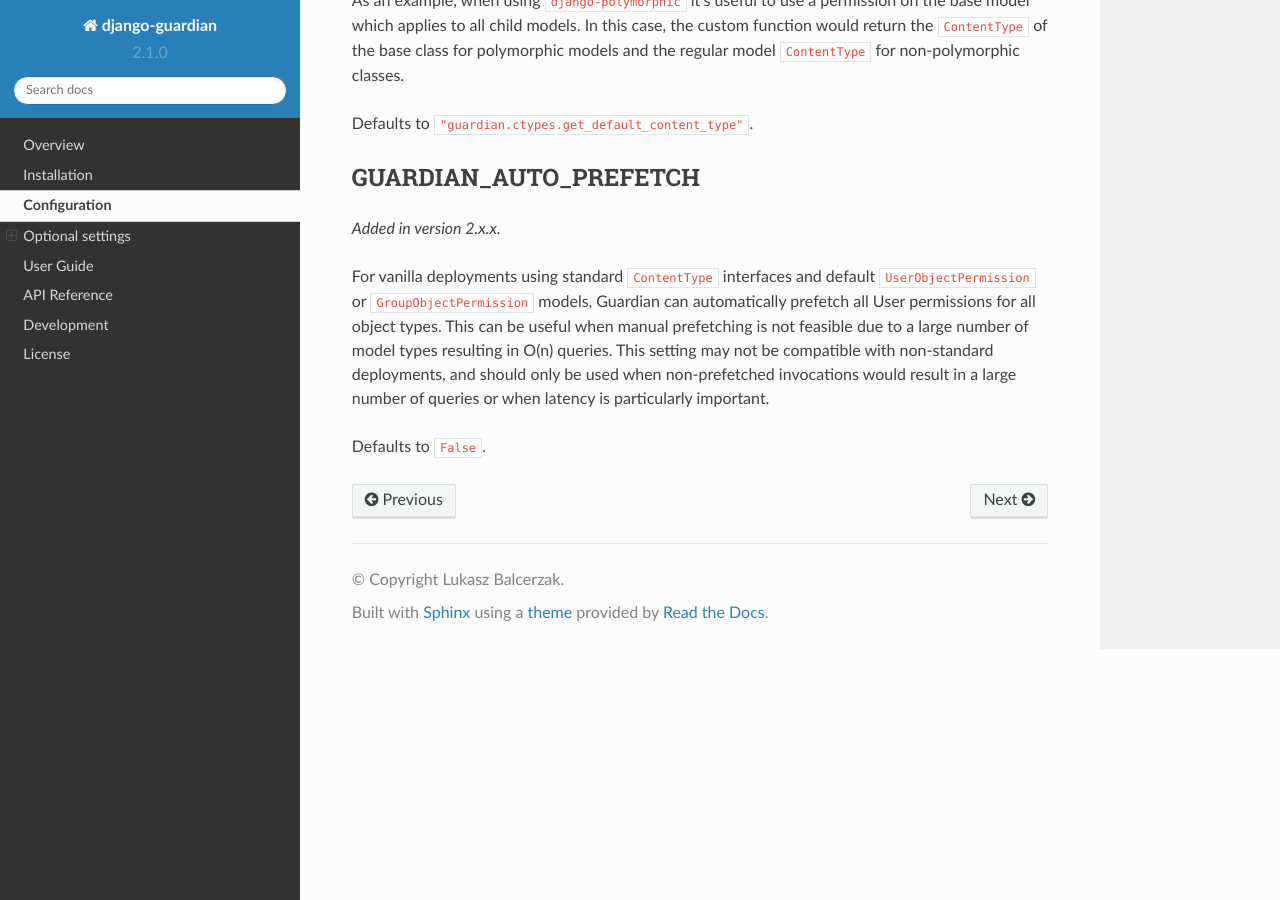
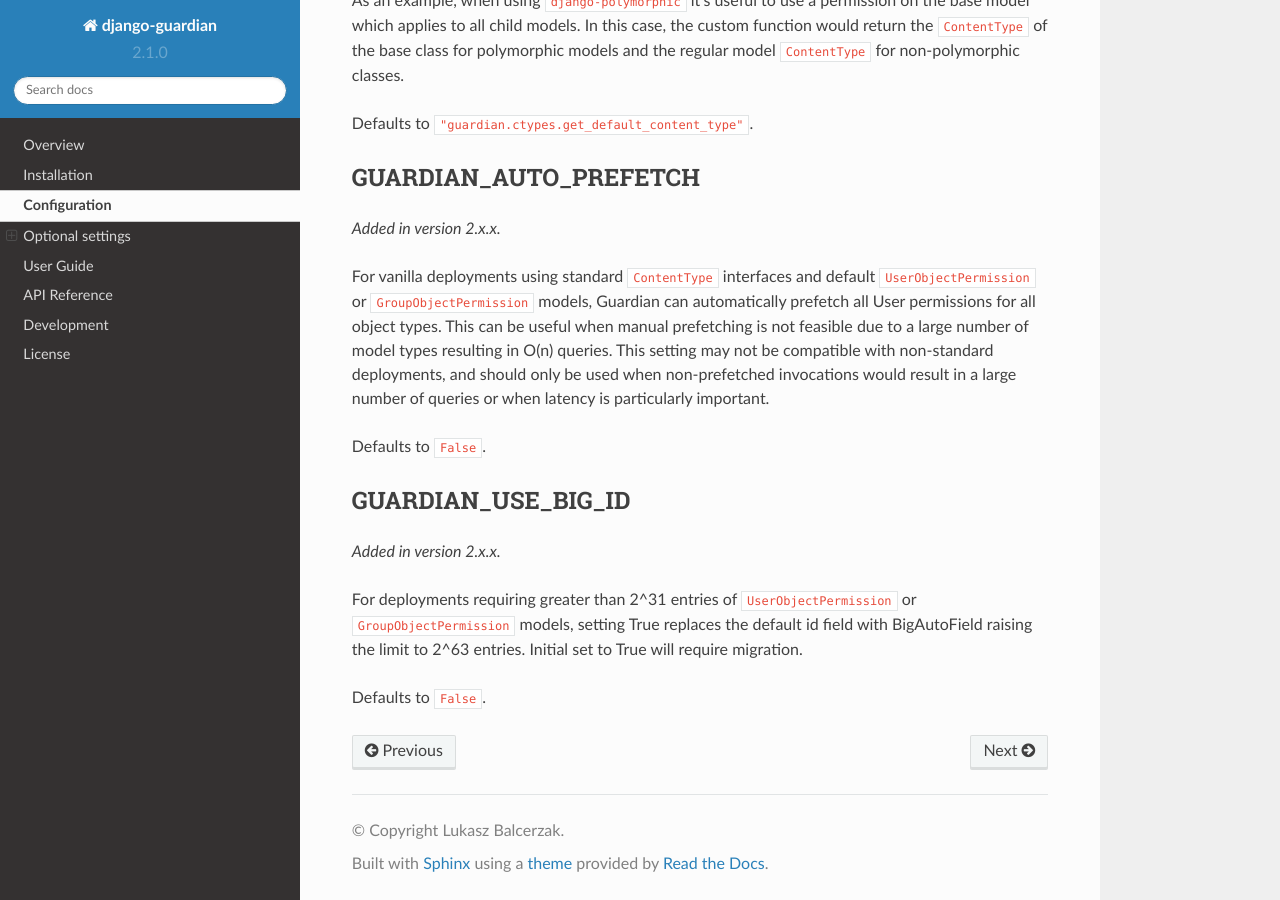
Before and after one commit to django-guardian/django-guardian, a Sphinx documentation site: the page built from docs/configuration.rst, in a window 1280 px wide and 900 px high, scrolled down 3560 px. Built offline with Sphinx 7.4.7 and the Read the Docs theme 2.0.0, drawn with Linux system fonts in a browser that asks for light colours; cross-references to code outside the pages are shown as plain code; the version number is read from the project's files by our own code.

Commit message:
Update configuration.rst

```diff
--- a/docs/configuration.rst
+++ b/docs/configuration.rst
@@ -167,3 +167,14 @@ not be compatible with non-standard deployments, and should only be used when no
 invocations would result in a large number of queries or when latency is particularly important.
 
 Defaults to ``False``.
+
+GUARDIAN_USE_BIG_ID
+-------------------------
+
+.. versionadded:: 2.x.x
+
+For deployments requiring greater than 2^31 entries of ``UserObjectPermission`` or
+``GroupObjectPermission`` models, setting True replaces the default id field with BigAutoField
+raising the limit to 2^63 entries.  Initial set to True will require migration.
+
+Defaults to ``False``.
```
